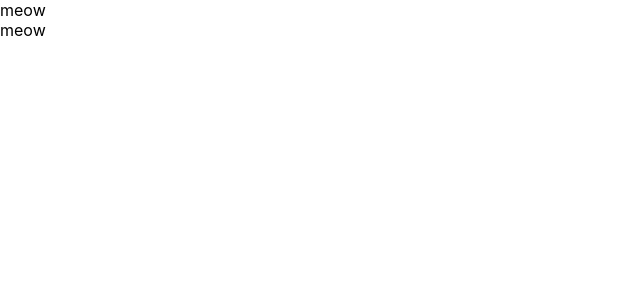
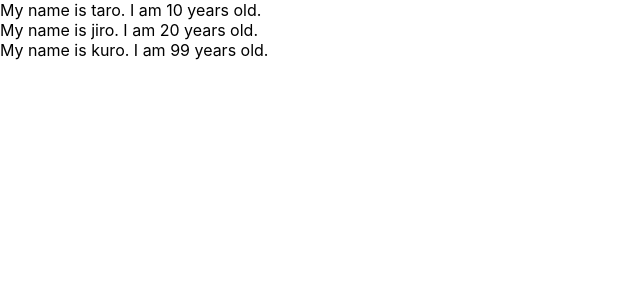
Before and after one commit to Shino2097/react-test, a React (Create React App) app: page / in a window 1280 px wide. Shown: the top 300 px of the page, without its empty margins (0-640 px from the left). Built offline with nearby package versions, Linux system fonts and the light colour scheme.

Commit message:
propsとdefault propsについて

```diff
--- a/src/App.js
+++ b/src/App.js
@@ -1,31 +1,34 @@
 import React from 'react';
-
-//クラスコンポーネント
-// class App extends Component {
-//   render() {
-//     const greeting = "Hi Tom";
-//     const dom = <h1 className="foo">{greeting}</h1>;
-//     return (
-//       <React.Fragment>
-//         {dom}
-//         <input type="text" onChange={() => {console.log("clicked")}} />
-//       </React.Fragment>
-//     );
-//   }
-// }
 
 //関数コンポーネント
 const App = () => {
+
+  const profiles = [
+    {name: "taro", age: 10},
+    {name: "jiro", age: 20},
+    {name: "kuro"}
+
+  ]
+
   return (
     <div>
-      <Cat ></Cat>
-      <Cat></Cat>
+      {
+        //mapは配列データを各1要素ごとに扱うメソッド
+        //要素がprofile, インデックスがindex
+        profiles.map( (profile, index, array) => {
+          return <User key={index} name={profile.name} age={profile.age}></User>
+        })
+      }
     </div>
   )
 }
 
-const Cat = () => {
-  return <div>meow</div>
+const User = (props) => {
+  return <div>My name is {props.name}. I am {props.age} years old.</div>
+}
+
+User.defaultProps = {
+  age: 99
 }
 
 export default App;
```
